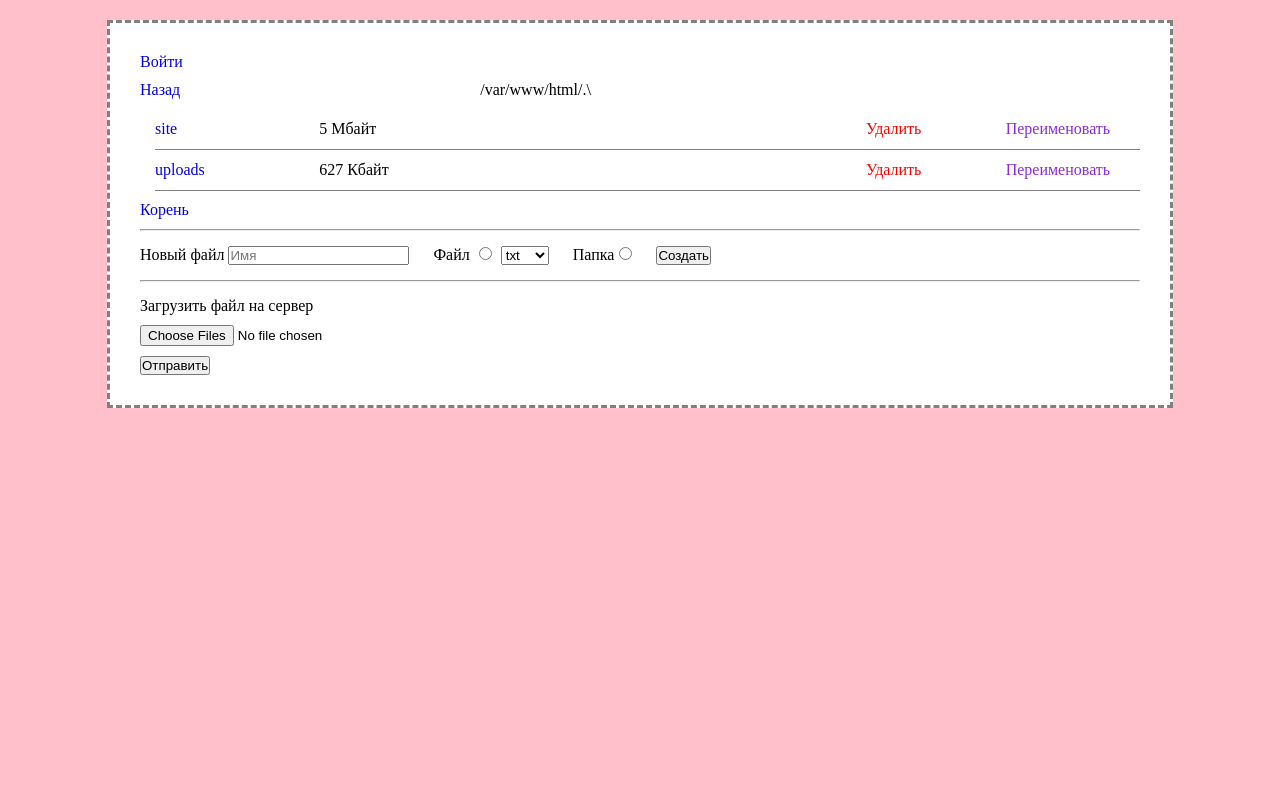
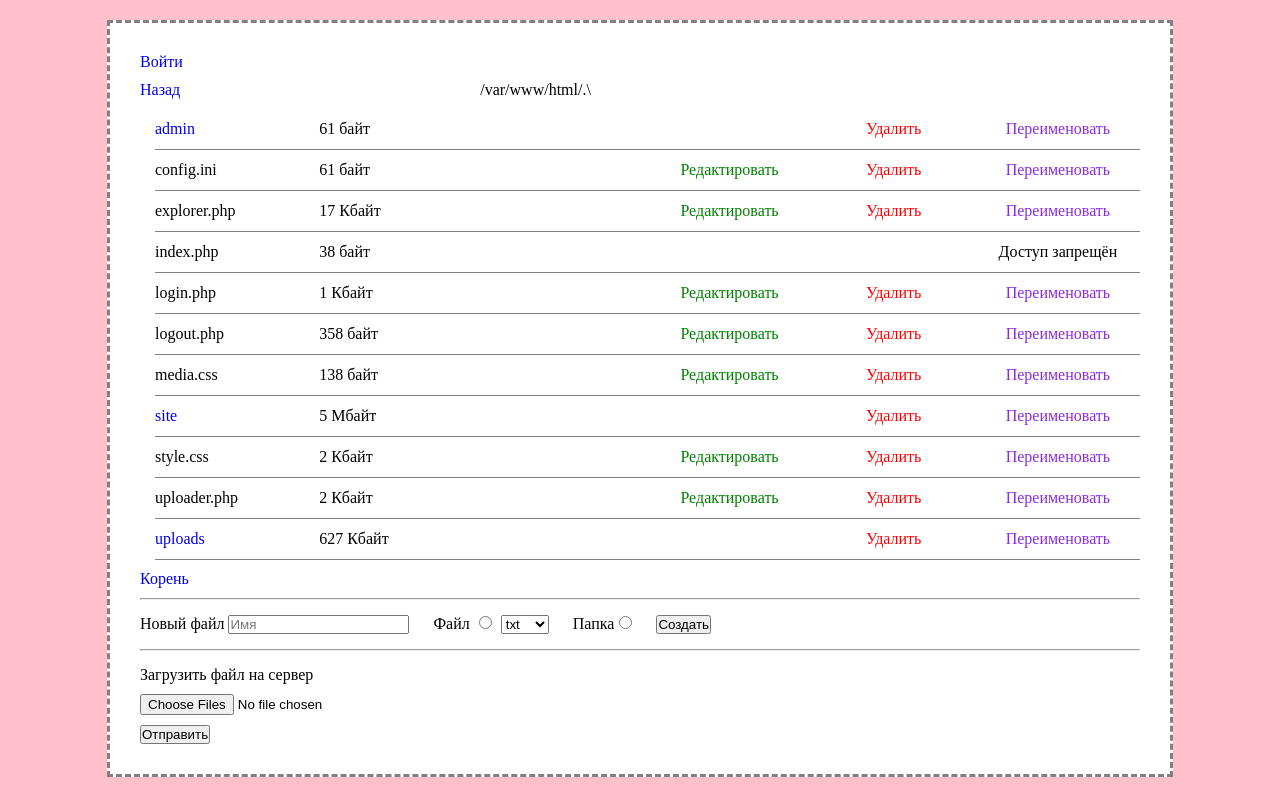
Before and after one commit to Renat-Bedritsky/PHP_7, a PHP site: page / in a window 1280 px wide. Run offline with PHP 8.4, Linux system fonts and the light colour scheme.

Commit message:
Update_1

```diff
--- a/config.ini
+++ b/config.ini
@@ -1,2 +1,2 @@
 login = "admin"
-password = "123456"
+password = "e10adc3949ba59abbe56e057f20f883e"
--- a/explorer.php
+++ b/explorer.php
@@ -198,20 +198,21 @@
 ?>
 
 <form method='POST' class='formEdit'>
-    <textarea name='content'><?= $content; ?></textarea>
+    <textarea name='content'><?= htmlspecialchars_decode($content); ?></textarea>
     <span class='editButton'>
         <button name='edit' type='submit' value='editYes'>Сохранить</button>
         <button name='edit' type='submit' value='editNo'>Отмена</button>
     </span>
 </form>
-
+<?php echo $_SERVER['DOCUMENT_ROOT']; ?>
 <?php
     if (isset($_POST['edit'])) {
         if ($_POST['edit'] == 'editYes') {                                            // Если пользователь нажал кнопку "Сохранить"
-            file_put_contents($dir.'/'.$edit, $_POST['content']);                     // file_put_contents записывает содержимое textarea в файл (путь к файлу, "кодировка UTF-8" . путь к textarea)
+            $codeUTF8 = mb_convert_encoding($_POST['content'], "UTF-8");    // Перекодировка в UTF-8, "EUC-JP"
+            file_put_contents($dir.'/'.$edit, $codeUTF8);                             // file_put_contents записывает содержимое textarea в файл (путь к файлу, путь к textarea)
             header("location: /admin/?dir=$dir");                                     // Выполняется перевод на текущую директорию
         }
-        else if ($_POST['edit'] == 'editNo') {header("location: /admin/?dir=$dir");   // Выполняется перевод на текущую директорию
+        else if ($_POST['edit'] == 'editNo') {header("location: ".$_SERVER['DOCUMENT_ROOT']."/admin/?dir=$dir");   // Выполняется перевод на текущую директорию
         }
     }
 }?>
@@ -221,9 +222,10 @@
 
 
 <div class="window">
-<div class="wrapper">
 
 
+
+<div class="wrapper">
 
 <!-- Переводит на скрипт с авторизацией -->
 
@@ -236,7 +238,7 @@
 <!-- Скрипт для выхода из аккаунта -->
 
 <?php
-if (!empty($_COOKIE['login']) && !empty($_COOKIE['password'])) {
+if (!empty($_COOKIE['login'])) {
     echo '<style>.loginExit{display:block;}</style>';          // Выводит форму
 ?>
 
@@ -244,13 +246,23 @@
     <button name="loginExit">Выйти</button>
 </form>
 
-<?php if (isset($_POST['loginExit'])) header('location: ./logout.php'); } ?>
+<?php if (isset($_POST['loginExit'])) header('location: ./logout.php'); }
+
+
+
+// Отображает какой пользователь авторизован
+if (isset($_COOKIE['login'])) {
+    $iniArr = parse_ini_file($_SERVER['DOCUMENT_ROOT'].'/admin/config.ini');
+    echo $iniArr['login'];
+} ?>
+
+
+
+</div>
 
 
 
 <!-- Формирование списка -->
-
-</div>
 
 <?php foreach ($arHere as $path) {
     if ($path == '.') continue;
@@ -278,10 +290,11 @@
 
         <?php
 
+        if (preg_match($checkDir, $dir)) {
             // Скрывает папки и файлы, когда пользователь не авторизирован
-        if (isset($_COOKIE['login']) && isset($_COOKIE['password'])) {
+            if (isset($_COOKIE['login'])) {
                 $iniArr = parse_ini_file($_SERVER['DOCUMENT_ROOT'].'/admin/config.ini');
-            if ($_COOKIE['login'] == $iniArr['login'] && $_COOKIE['password'] == $iniArr['password']) {
+                if ($_COOKIE['login'] != $iniArr['login']) {
                     if ($path == 'style.css' || $path == 'explorer.php' || $path == 'media.css' || $path == 'uploader.php' || $path == 'config.ini' || $path == 'login.php' || $path == 'logout.php') {
                         continue;
                     }
@@ -290,6 +303,7 @@
             else {
                 if ($path == 'index.php' || $path == 'style.css' || $path == 'explorer.php' || $path == 'media.css' || $path == 'uploader.php' || $path == 'config.ini' || $path == 'login.php' || $path == 'logout.php') {
                     continue;
+                }
             }
         }
 
--- a/style.css
+++ b/style.css
@@ -34,7 +34,7 @@
 
 .loginExit button {
     background-color: white;
-    margin-left: 50px;
+    margin: 0 50px;
 }
 
 .formEdit {
```
Also changed, not shown: login.php (+5 -4 lines). Lines whose indentation alone changed are shown as unchanged.
